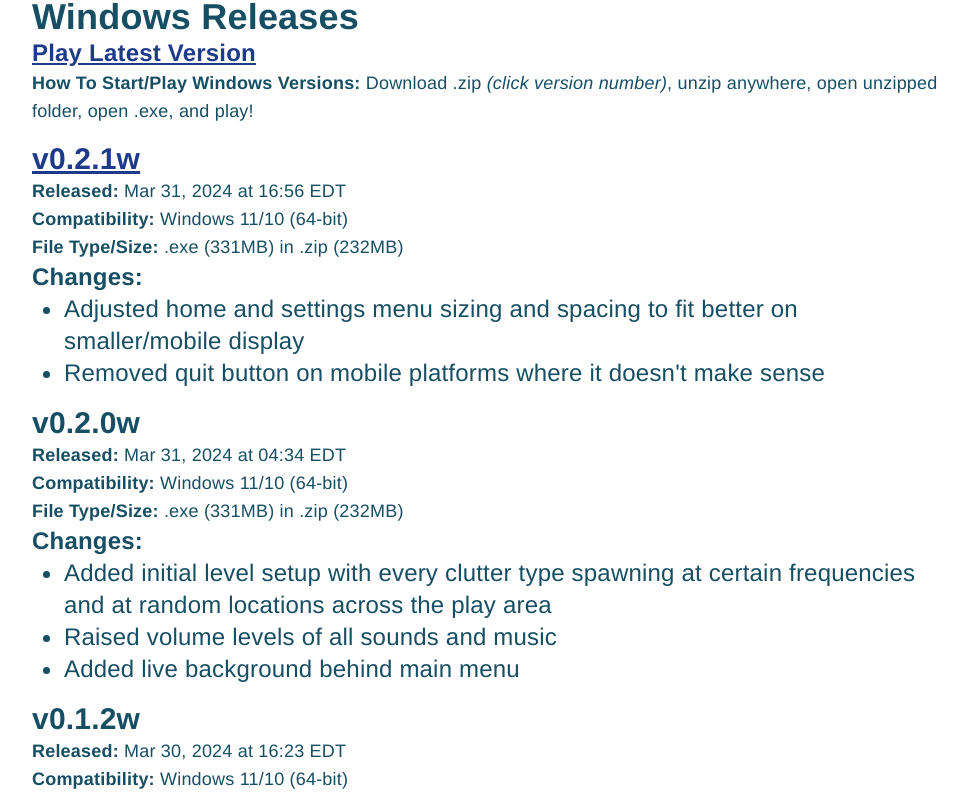
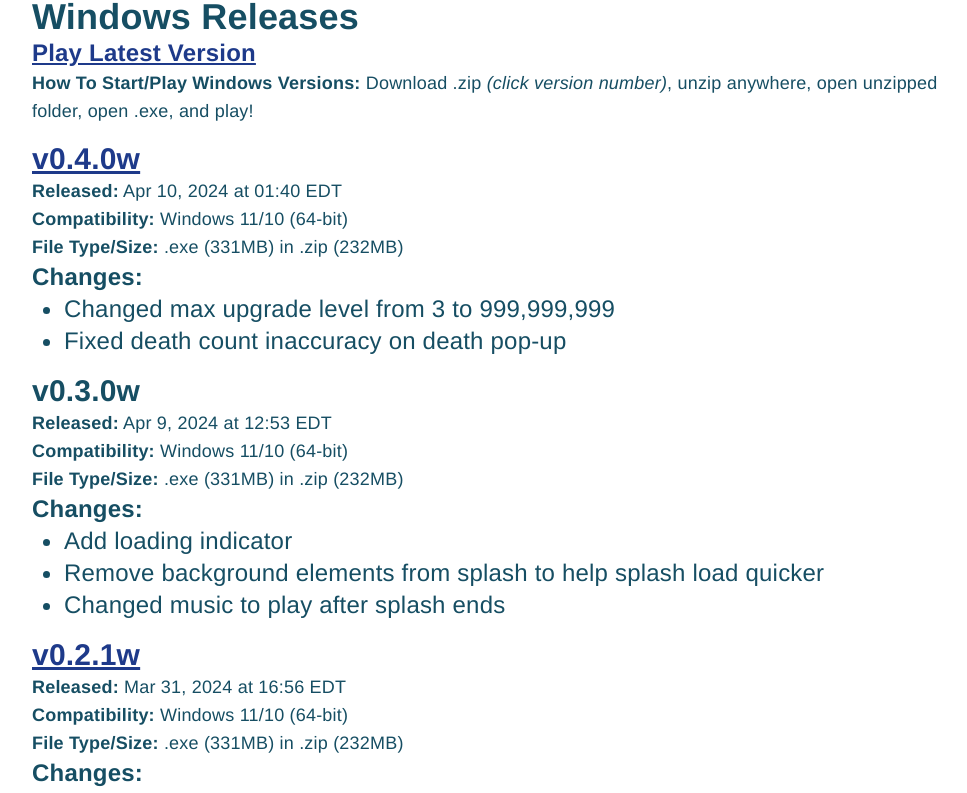
Before and after one commit to derek-perry/cosmoscleaner.com, a Next.js app: page /changelog in a window 1280 px wide. Shown: the part 628-1421 px from the top of the page, without its empty margins (144-1111 px from the left). Built offline with nearby package versions, Linux system fonts and the light colour scheme; no server answers; a web font is replaced by a local one.

Commit message:
Release v0.4.0w
Released v0.4.0w on the play page and added changes to the changelog page. Improved sound effects information on copyright/license page.

```diff
--- a/pages/changelog.tsx
+++ b/pages/changelog.tsx
@@ -21,7 +21,7 @@
 
           <section id="changelogs" className="max-w-[1000px] text-left">
             <h2 id="changelogoverview">Change Log Overview</h2>
-            <p>Cosmos Cleaner uses a version release system with separate versions for each public change/release on each platform. The format follows v[X].[Y].[Z][PLATFORM] where [X] is a major release, [Y] is a minor release, [Z] is an individual change, and [PLATFORM] is a letter which represents the relevant platform.</p>
+            <p>Cosmos Cleaner uses a version release system with separate versions for each public change/release on each platform. The format follows v[X].[Y].[Z][PLATFORM] where [X] is a major release, [Y] is a minor release, [Z] is a hotfix or an individual change, and [PLATFORM] is a letter which represents the relevant platform.</p>
             <p className="my-10">By downloading/playing these versions of Cosmos Cleaner, you agree to the game's <LinkInternal href="tosgame" title="CosmosCleaner.com/tosgame">terms of service</LinkInternal> and <LinkInternal href="privacygame" title="CosmosCleaner.com/privacygame">privacy policy</LinkInternal>.</p>
 
             <hr />
@@ -29,6 +29,25 @@
             <h2 id="windows">Windows Releases</h2>
               <p><strong><LinkInternal href="play" title="CosmosCleaner.com/play">Play Latest Version</LinkInternal></strong></p>
               <p className="text-lg"><strong>How To Start/Play Windows Versions:</strong> Download .zip <em>(click version number)</em>, unzip anywhere, open unzipped folder, open .exe, and play!</p>
+              <h3 id="040"><LinkExternal href="https://dropbox.com/scl/fi/rtq73a5ksf61fz746w9jx/Cosmos-Cleaner-v0.4.0w.zip?rlkey=gw150dzpc0v9wyq02nx3j364x&dl=1" title="Download v0.4.0w">v0.4.0w</LinkExternal></h3>
+                <p className="text-lg"><strong>Released:</strong> Apr 10, 2024 at 01:40 EDT</p>
+                <p className="text-lg"><strong>Compatibility:</strong> Windows 11/10 (64-bit)</p>
+                <p className="text-lg"><strong>File Type/Size:</strong> .exe (331MB) in .zip (232MB)</p>
+                <p><strong>Changes:</strong></p>
+                <ul className="text-2xl list-disc pl-8">
+                  <li>Changed max upgrade level from 3 to 999,999,999</li>
+                  <li>Fixed death count inaccuracy on death pop-up</li>
+                </ul>
+              <h3 id="030">v0.3.0w</h3>
+                <p className="text-lg"><strong>Released:</strong> Apr 9, 2024 at 12:53 EDT</p>
+                <p className="text-lg"><strong>Compatibility:</strong> Windows 11/10 (64-bit)</p>
+                <p className="text-lg"><strong>File Type/Size:</strong> .exe (331MB) in .zip (232MB)</p>
+                <p><strong>Changes:</strong></p>
+                <ul className="text-2xl list-disc pl-8">
+                  <li>Add loading indicator</li>
+                  <li>Remove background elements from splash to help splash load quicker</li>
+                  <li>Changed music to play after splash ends</li>
+                </ul>
               <h3 id="021"><LinkExternal href="https://dropbox.com/scl/fi/cyp6mv5926l4udb0vbxxi/Cosmos-Cleaner-v0.2.1w.zip?rlkey=fqo50fh9kzhrttfr3socgxovm&dl=0" title="Download v0.2.1w">v0.2.1w</LinkExternal></h3>
                 <p className="text-lg"><strong>Released:</strong> Mar 31, 2024 at 16:56 EDT</p>
                 <p className="text-lg"><strong>Compatibility:</strong> Windows 11/10 (64-bit)</p>
--- a/pages/copyright.tsx
+++ b/pages/copyright.tsx
@@ -35,10 +35,8 @@
             <p>The Cosmos Cleaner's game itself along with the code/blueprints, scripts, engine content, and other relevant in-game intellectual property is fully read, write, and copy protected (proprietary/closed source) starting in 2023 under the sole ownership of <LinkExternal href="https://derek-perry.com" title="Go to Derek Perry's Website at derek-perry.com">Derek Perry</LinkExternal> and the Cosmos Cleaner brand. Although, certain content used in the development of the Cosmos Cleaner game may be licensed, so read below for more details about that licensed content.</p>
             <p>The paragraph font used in Cosmos Cleaner <em>(specifically for "Cosmos" in the logo, in-game paragraphs, and in-game headings)</em> is <LinkExternal href="https://github.com/cadsondemak/Bai-Jamjuree" title="View Bai Jamjuree on GitHub">Bai Jamjuree</LinkExternal> and was created by <LinkExternal href="https://github.com/itfoundry" title="Go to Cadson Demak, the Creator of Bai Jamjuree, on GitHub">Cadson Demak</LinkExternal> (Copyright 2008 Cadson Demak) (<LinkExternal href="https://scripts.sil.org/ofl" title="View the Official SIL Open Font License 1.1 at scripts.sil.org/ofl">SIL Open Font License 1.1</LinkExternal>).</p>
             <p>The display font used in Cosmos Cleaner <em>(specifically for "Cleaner" in the logo)</em> is <LinkExternal href="http://www.rdftype.it/?/projects/sonsie/" title="View Sonsie One of Riccardo De Franceschi's Website">Sonsie One</LinkExternal> and was created by <LinkExternal href="http://www.rdftype.it" title="Go to Riccardo De Franceschi, the Creator of Sonsie One, at www.rdftype.it">Riccardo De Franceschi</LinkExternal> (Copyright 2011 Riccardo De Franceschi) (<LinkExternal href="https://scripts.sil.org/ofl" title="View the Official SIL Open Font License 1.1 at scripts.sil.org/ofl">SIL Open Font License 1.1</LinkExternal>).</p>
-            <p>The in-game music audio used by Cosmos Cleaner is by <LinkExternal href="https://melodyloops.com/composers/agmusic" title="AGMusic on Melody Loops">AGMusic</LinkExternal> and includes <LinkExternal href="https://melodyloops.com/tracks/sparks" title="Visit the music recording source of Sparks by AGMusic on MelodyLoops.com">Sparks</LinkExternal> (main menu), <LinkExternal href="https://melodyloops.com/tracks/unboxing" title="Visit the music recording source of Unboxing by AGMusic on MelodyLoops.com">Unboxing</LinkExternal> (intro cutscene), <LinkExternal href="https://melodyloops.com/tracks/lift-me-up" title="Visit the music recording source of Lift Me Up by AGMusic on MelodyLoops.com">Lift Me Up</LinkExternal>, <LinkExternal href="https://melodyloops.com/tracks/losing-ground" title="Visit the music recording source of Losing Ground by AGMusic on MelodyLoops.com">Losing Ground</LinkExternal>, and <LinkExternal href="https://melodyloops.com/tracks/open-wings" title="Visit the music recording source of Open Wings by AGMusic on MelodyLoops.com">Open Wings</LinkExternal> (<LinkExternal href="https://creativecommons.org/publicdomain/mark/1.0" title="View the Official Public Domain Mark 1.0 License at creativecommons.org/publicdomain/mark/1.0">Public Domain Mark 1.0</LinkExternal>).</p>
-            <p>The button hover sound used by Cosmos Cleaner is <LinkExternal href="https://freesound.org/people/deadsillyrabbit/sounds/251389" title="Visit the Button Hover sound source on Freesound.org">Button_Hover (ogg) or “A_SFXHover”</LinkExternal> by <LinkExternal href="https://freesound.org/people/deadsillyrabbit" title="Visit deadsillyrabbit, the creator of the Button Hover sound, on Freesound.org">deadsillyrabbit</LinkExternal> (<LinkExternal href="https://creativecommons.org/publicdomain/zero/1.0" title="View the Official CC0 1.0 Universal License at creativecommons.org/publicdomain/zero/1.0">CC0 1.0 Universal</LinkExternal>).</p>
-            <p>The button click sound used by Cosmos Cleaner is <LinkExternal href="https://freesound.org/people/DuffyBro/sounds/319107" title="Visit the Pop or Button Click sound source on Freesound.org">Pop or “A_SFXClick”</LinkExternal> by <LinkExternal href="https://freesound.org/people/DuffyBro" title="Visit DuffyBro, the creator of the Pop or Button Click sound, on Freesound.org">DuffyBro</LinkExternal> (<LinkExternal href="https://creativecommons.org/publicdomain/zero/1.0" title="View the Official CC0 1.0 Universal License at creativecommons.org/publicdomain/zero/1.0">CC0 1.0 Universal</LinkExternal>).</p>
-            <p>The death sound used by Cosmos Cleaner was made in <LinkExternal href="https://sfbgames.itch.io/chiptone" title="Visit ChipTone by Tom Vian on itch.io">ChipTone by Tom Vian</LinkExternal> (<LinkExternal href="https://creativecommons.org/publicdomain/zero/1.0" title="View the Official CC0 1.0 Universal License at creativecommons.org/publicdomain/zero/1.0">CC0 1.0 Universal</LinkExternal>).</p>
+            <p>The in-game music used by Cosmos Cleaner is by <LinkExternal href="https://melodyloops.com/composers/agmusic" title="AGMusic on Melody Loops">AGMusic</LinkExternal> and includes <LinkExternal href="https://melodyloops.com/tracks/sparks" title="Visit the music recording source of Sparks by AGMusic on MelodyLoops.com">Sparks</LinkExternal> (main menu), <LinkExternal href="https://melodyloops.com/tracks/unboxing" title="Visit the music recording source of Unboxing by AGMusic on MelodyLoops.com">Unboxing</LinkExternal> (intro cutscene), <LinkExternal href="https://melodyloops.com/tracks/lift-me-up" title="Visit the music recording source of Lift Me Up by AGMusic on MelodyLoops.com">Lift Me Up</LinkExternal>, <LinkExternal href="https://melodyloops.com/tracks/losing-ground" title="Visit the music recording source of Losing Ground by AGMusic on MelodyLoops.com">Losing Ground</LinkExternal>, and <LinkExternal href="https://melodyloops.com/tracks/open-wings" title="Visit the music recording source of Open Wings by AGMusic on MelodyLoops.com">Open Wings</LinkExternal> (<LinkExternal href="https://creativecommons.org/publicdomain/mark/1.0" title="View the Official Public Domain Mark 1.0 License at creativecommons.org/publicdomain/mark/1.0">Public Domain Mark 1.0</LinkExternal>).</p>
+            <p>All sound effects (both UI and in-game) used by Cosmos Cleaner were made in <LinkExternal href="https://sfbgames.itch.io/chiptone" title="Visit ChipTone by Tom Vian or SFB Games on itch.io">ChipTone by Tom Vian / SFB Games</LinkExternal> (<LinkExternal href="https://creativecommons.org/publicdomain/zero/1.0" title="View the Official CC0 1.0 Universal License at creativecommons.org/publicdomain/zero/1.0">CC0 1.0 Universal</LinkExternal>).</p>
 
             <h3 id="licenses-websites">Website/Wiki Licenses</h3>
             <p>Certain parts of Cosmos Cleaner's websites (<LinkExternal href="https://wiki.cosmoscleaner.com" title="Wiki.CosmosCleaner.com">Wiki.CosmosCleaner</LinkExternal> and <LinkInternal href="" title="CosmosCleaner.com">CosmosCleaner.com</LinkInternal>) are licensed content. Below details the individual licenses of website content made and not made by <LinkExternal href="https://derek-perry.com" title="Go to Derek Perry's Website at derek-perry.com">Derek Perry</LinkExternal>.</p>
--- a/pages/play.tsx
+++ b/pages/play.tsx
@@ -33,11 +33,11 @@
             <p className="text-2xl mt-3"><em><strong>DISCLAIMER:</strong> This is Early Access! (Incomplete)</em></p>
             <p className="text-lg">Send feedback with issues, suggestions, etc...</p>
             <div className="h-px mt-3 bg-cyan-900" />
-            <p className="text-lg mt-3"><strong>Game Version:</strong> v0.2.1w <em>(See <LinkInternal href="changelog" title="CosmosCleaner.com/changelog">change log</LinkInternal>)</em></p>
+            <p className="text-lg mt-3"><strong>Game Version:</strong> v0.4.0w <em>(See <LinkInternal href="changelog" title="CosmosCleaner.com/changelog">change log</LinkInternal>)</em></p>
             <p className="text-lg"><strong>Compatibility:</strong> Windows 11/10 (64-bit)</p>
             <p className="text-lg"><strong>File Type/Size:</strong> .exe (331MB) in .zip (232MB)</p>
             <p className="text-lg"><strong>How To Start:</strong> Download, unzip anywhere, open folder, open .exe</p>
-            <ButtonExternal className="text-2xl my-4" href="https://dropbox.com/scl/fi/cyp6mv5926l4udb0vbxxi/Cosmos-Cleaner-v0.2.1w.zip?rlkey=fqo50fh9kzhrttfr3socgxovm&dl=0" title="Download Cosmos Cleaner for Windows 10/11 (64-bit)">Download</ButtonExternal>
+            <ButtonExternal className="text-2xl my-4" href="https://dropbox.com/scl/fi/rtq73a5ksf61fz746w9jx/Cosmos-Cleaner-v0.4.0w.zip?rlkey=gw150dzpc0v9wyq02nx3j364x&dl=1" title="Download Cosmos Cleaner for Windows 10/11 (64-bit)">Download</ButtonExternal>
             <p className="text-sm">By downloading/playing, you agree to the game's <LinkInternal href="tosgame" title="CosmosCleaner.com/tosgame">terms of service</LinkInternal> and <LinkInternal href="privacygame" title="CosmosCleaner.com/privacygame">privacy policy</LinkInternal>.</p>
           </div>
           <div className="flex flex-col bg-cyan-100 rounded">
```
